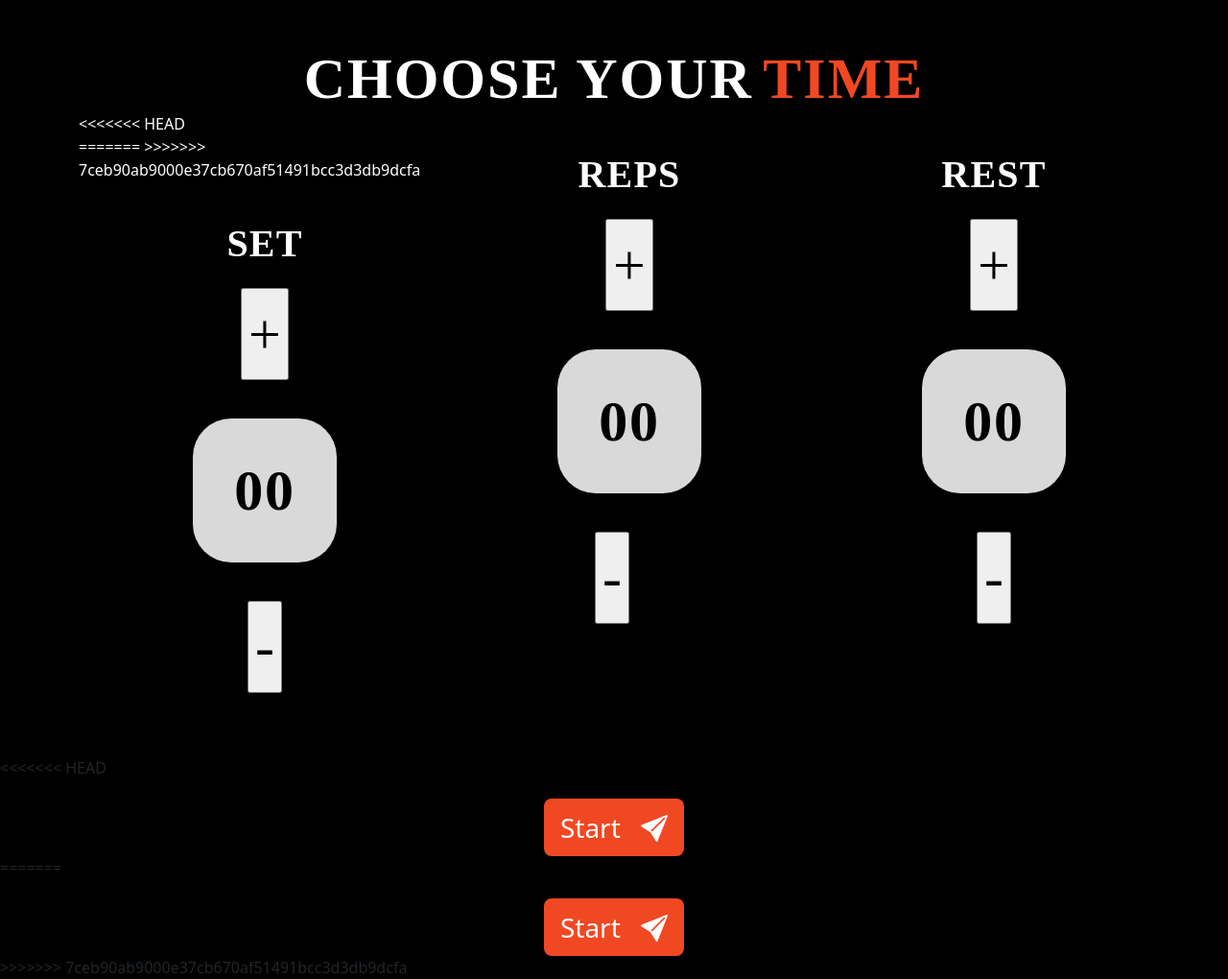
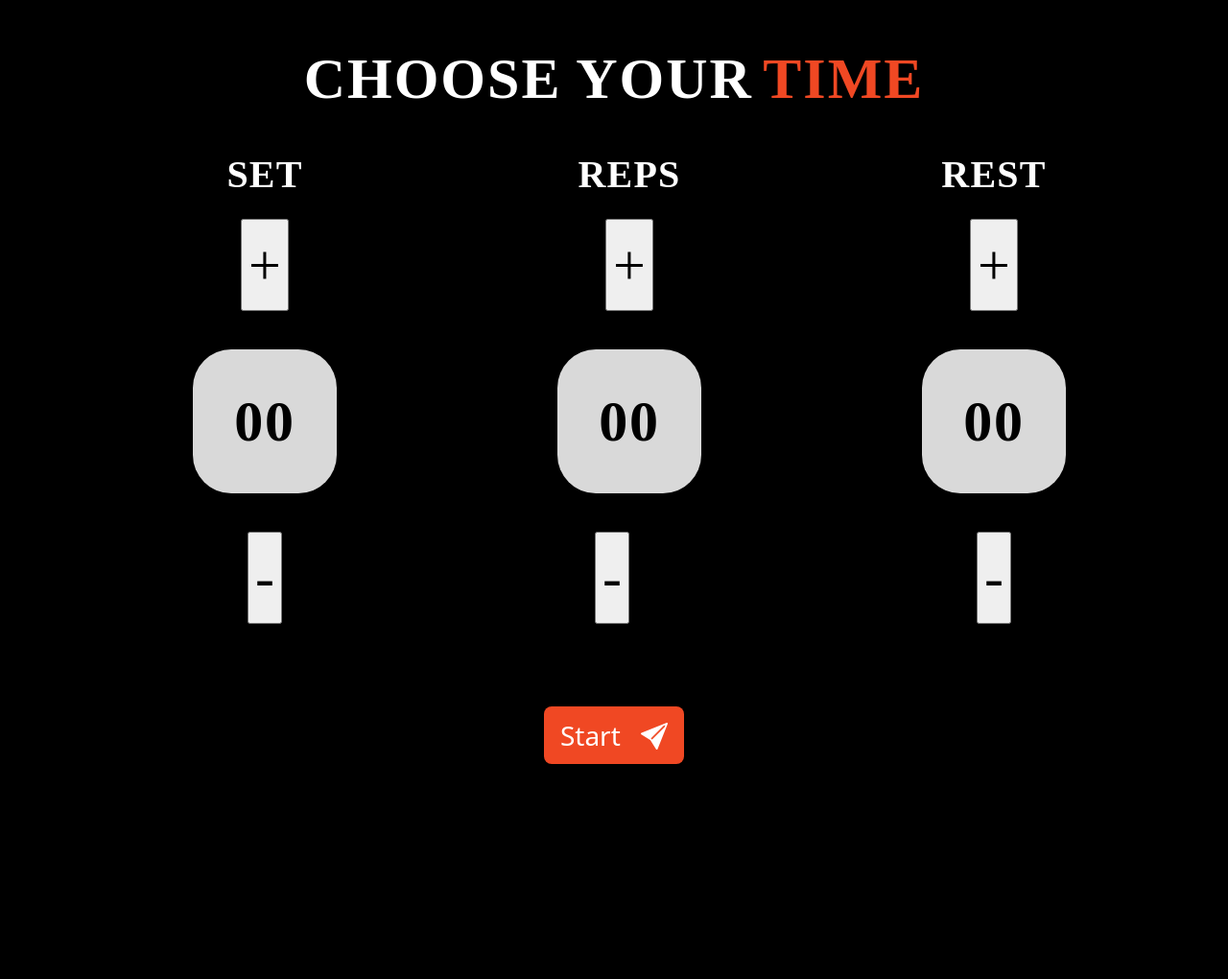
Before and after one commit to Mini-Project-SMT-5/health-trainner, a Django app: page /time/ in a window 1280 px wide. Shown: the whole page at 96% size. After the commit the page ends 796 px from the top, so only its background shows below. Run offline with Django 4.2, Linux system fonts and the light colour scheme; some web fonts are replaced.

Commit message:
fix(*): Solve conflict

```diff
--- a/AI_HealthTrainer/AI_HealthTrainer/templates/Structures/camera.html
+++ b/AI_HealthTrainer/AI_HealthTrainer/templates/Structures/camera.html
@@ -27,11 +27,7 @@
     <p class="set-text" id="set-unit">sets</p>
   </div>
 </div>
-<<<<<<< HEAD
-<p id="feedback" style="text-align: center"></p>
-=======
 <p id="feedback" style="text-align: center;"></p>
->>>>>>> 7ceb90ab9000e37cb670af51491bcc3d3db9dcfa
 <script src="{% static 'javascripts/indexforCamera.js' %}"></script>
 </body>
 </html>
--- a/AI_HealthTrainer/AI_HealthTrainer/templates/Structures/time.html
+++ b/AI_HealthTrainer/AI_HealthTrainer/templates/Structures/time.html
@@ -21,12 +21,6 @@
     <div class="container">
       <div class="row text-white">
         <div class="boxtime col-sm-4" id="set">
-<<<<<<< HEAD
-          <form method="post" action="{% url 'camera' %}">
-            {% csrf_token %}
-            {{ form.as_p }}
-=======
->>>>>>> 7ceb90ab9000e37cb670af51491bcc3d3db9dcfa
           <ul type="none">
             <li><p class="text-white "><b>SET</b></p></li>
             <li><but><input type="button" value="+" name="sets" class="plus"></but></li>
@@ -53,11 +47,6 @@
       </div>
     </div>
 
-<<<<<<< HEAD
-    <div class="ikitomboloke">
-          <button type="submit" class="btn text-white btn-rounded btn-lg fs-3 btn-custom">Start &ensp;<i class="bi bi-send-fill"></i></button>
-    </div>
-=======
     <form method="post" action="{% url 'camera' %}">
       {% csrf_token %}
       {{ form.as_p }}
@@ -67,7 +56,6 @@
       <div class="ikitomboloke">
         <button type="submit" class="btn text-white btn-rounded btn-lg fs-3 btn-custom">Start &ensp;<i class="bi bi-send-fill"></i></button>
       </div>
->>>>>>> 7ceb90ab9000e37cb670af51491bcc3d3db9dcfa
     </form>
 
     <script src="{% static 'javascripts/time.js' %}"></script>
```
Also changed, not shown: AI_HealthTrainer/static/javascripts/indexforCamera.js (+0 -10 lines).
